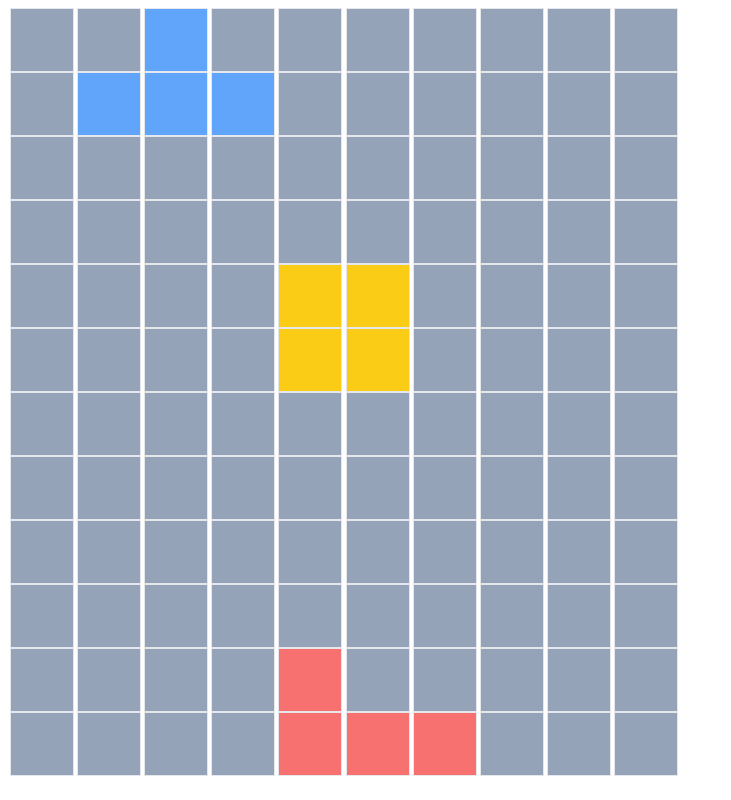
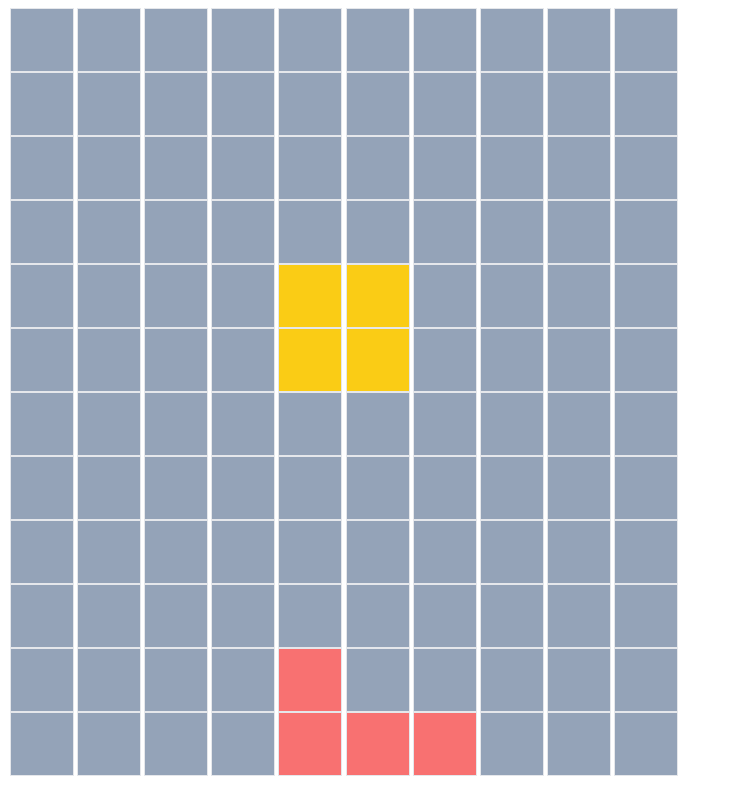
Before and after one commit to swaffzor/tetris-react, a React (Create React App) app: page / in a window 1280 px wide. Shown: the whole page, without its empty margins (0-731 px from the left). Built offline with nearby package versions, Linux system fonts and the light colour scheme.

Commit message:
support rotation

```diff
--- a/src/App.tsx
+++ b/src/App.tsx
@@ -1,8 +1,8 @@
 /* eslint-disable prefer-const */
 /* eslint-disable no-debugger */
 import React, { useEffect, useState } from "react";
-import useKeyPress from "./useKeyPress";
-import { Color, PieceSprite, Spot, SpriteEntry } from "./types";
+import { useDebounce, useKeyPress, useThrottle } from "./hooks";
+import { Color, PieceSprite, Spot, Sprite, SpriteEntry } from "./types";
 import "./App.css";
 
 function App() {
@@ -135,6 +135,7 @@ function App() {
   const keyRightPressed = useKeyPress("ArrowRight");
   const keyDPressed = useKeyPress("d");
   const keySpacePressed = useKeyPress(" ");
+  // const keySpacePressed = useDebounce(spacePressed, 150);
   const leftPressed = keyLeftPressed || keyAPressed;
   const rightPressed = keyRightPressed || keyDPressed;
 
@@ -213,11 +214,11 @@ function App() {
       setTheSprite(sprite, true);
       setIsPieceSet(true);
     }
-    setTimeout(() => {
+    const timeout = setTimeout(() => {
       setTime(time + 1);
     }, 500);
 
-    return () => clearInterval();
+    return () => clearInterval(timeout);
   }, [time]);
 
   useEffect(() => {
@@ -255,23 +256,11 @@ function App() {
   }, [leftPressed, rightPressed, isPieceSet]);
 
   useEffect(() => {
-    debugger;
-    const matrix = [
-      [0, 0, 1, 0],
-      [0, 2, 3, 4],
-      [0, 0, 0, 0],
-      [0, 0, 0, 0],
-    ];
-    // [
-    //   [{ row: 0, col: 2 }],
-    //   [
-    //     { row: 1, col: 1 },
-    //     { row: 1, col: 2 },
-    //     { row: 1, col: 3 },
-    //   ],
-    // ],
+    if (!keySpacePressed) {
+      return;
+    }
     let count = 1;
-    let max = Math.max(pieceSprites.t.height, pieceSprites.t.width);
+    let max = Math.max(sprite.height, sprite.width) + 1;
     let tempMatrix: number[][] = [];
 
     for (let y = 0; y < max; y++) {
@@ -280,49 +269,40 @@ function App() {
         tempMatrix[y].push(0);
       }
     }
-    const reducedMatrix = pieceSprites.t.sprite.flat().map((s) => {
+    const reducedMatrix = sprite.sprite.map((s) => {
       return {
         ...s,
-        col: s.col - pieceSprites.t.column + 1,
+        row: s.row - sprite.row + 1,
+        col: s.col - sprite.column + 1,
       };
     });
 
-    const tempBoard = [...board];
-    // setBoard()
-    reducedMatrix.map((spot) => {
-      const isFixed = tempBoard[spot.row][spot.col].fixed;
-      !isFixed &&
-        tempBoard[spot.row].splice(spot.col, 1, {
-          color: "bg-blue-400",
-          fixed: false,
-        });
+    reducedMatrix.forEach((spot) => {
+      tempMatrix[spot.row][spot.col] = count++;
     });
 
-    // pieceSprites.t.sprite.forEach((row, yOffset) => {
-    //   row.forEach((spot, xOffset) => {
-    //     tempMatrix[spot.row][spot.col] = count++;
-    //   });
-    // });
+    const rotated = tempMatrix[0].map((val, index) =>
+      tempMatrix.map((row) => row[index]).reverse()
+    );
 
-    // const matrix = [
+    const converted: Sprite = [];
+    rotated.forEach((row, y) => {
+      row.forEach((spot, x) => {
+        const index = spot > 0 ? spot - 1 : -1;
+        index >= 0 &&
+          converted?.splice(index, 0, {
+            row: y + sprite.row - 1,
+            col: x + sprite.column - 1,
+          });
+      });
+    });
 
-    // ]
-    // const matrix = sprite.sprite;
-    const idk = matrix[0].map((val, index) =>
-      matrix.map((row) => row[index]).reverse()
-    );
-    // setTheSprite({ ...sprite, sprite: idk });
-    debugger;
-    // let matrix = compose(translate(40, 40), scale(2, 4));
-    // const mtx: Matrix = {
-    //   a: 1,
-    //   b: 0,
-    //   c: 0,
-    //   d: 1,
-    //   e: 0,
-    //   f: 0,
-    // };
-    // const idk = transform(translate(2, 1), mtx);
+    setTheSprite({
+      ...sprite,
+      sprite: converted,
+      height: sprite.width,
+      width: sprite.height,
+    });
   }, [keySpacePressed]);
 
   useEffect(() => {
--- /dev/null
+++ b/src/hooks.tsx
@@ -0,0 +1,72 @@
+import React, { useState, useEffect, useRef } from "react";
+// Hook
+export const useKeyPress = (targetKey: string) => {
+  // State for keeping track of whether key is pressed
+  const [keyPressed, setKeyPressed] = useState(false);
+  // If pressed key is our target key then set to true
+  const downHandler = (key: KeyboardEvent) => {
+    if (key.key === targetKey) {
+      setKeyPressed(true);
+    }
+  };
+  // If released key is our target key then set to false
+  const upHandler = (key: KeyboardEvent): void => {
+    if (key.key === targetKey) {
+      setKeyPressed(false);
+    }
+  };
+  // Add event listeners
+  useEffect(() => {
+    window.addEventListener("keydown", downHandler);
+    window.addEventListener("keyup", upHandler);
+    // Remove event listeners on cleanup
+    return () => {
+      window.removeEventListener("keydown", downHandler);
+      window.removeEventListener("keyup", upHandler);
+    };
+  }, []); // Empty array ensures that effect is only run on mount and unmount
+  return keyPressed;
+};
+
+// https://usehooks.com/useDebounce/
+export const useDebounce = (value: number | boolean, delay: number) => {
+  // State and setters for debounced value
+  const [debouncedValue, setDebouncedValue] = useState(value);
+  useEffect(
+    () => {
+      // Update debounced value after delay
+      const handler = setTimeout(() => {
+        setDebouncedValue(value);
+      }, delay);
+      // Cancel the timeout if value changes (also on delay change or unmount)
+      // This is how we prevent debounced value from updating if value is changed ...
+      // .. within the delay period. Timeout gets cleared and restarted.
+      return () => {
+        clearTimeout(handler);
+      };
+    },
+    [value, delay] // Only re-call effect if value or delay changes
+  );
+  return debouncedValue;
+};
+
+export function useThrottle<T>(value: T, interval = 500): T {
+  const [throttledValue, setThrottledValue] = useState<T>(value);
+  const lastExecuted = useRef<number>(Date.now());
+
+  useEffect(() => {
+    if (Date.now() >= lastExecuted.current + interval) {
+      lastExecuted.current = Date.now();
+      setThrottledValue(value);
+    } else {
+      const timerId = setTimeout(() => {
+        lastExecuted.current = Date.now();
+        setThrottledValue(value);
+      }, interval);
+
+      return () => clearTimeout(timerId);
+    }
+  }, [value, interval]);
+
+  return throttledValue;
+}
--- a/src/useKeyPress.tsx
+++ /dev/null
@@ -1,31 +0,0 @@
-import React, { useState, useEffect } from "react";
-// Hook
-const useKeyPress = (targetKey: string) => {
-  // State for keeping track of whether key is pressed
-  const [keyPressed, setKeyPressed] = useState(false);
-  // If pressed key is our target key then set to true
-  const downHandler = (key: KeyboardEvent) => {
-    if (key.key === targetKey) {
-      setKeyPressed(true);
-    }
-  };
-  // If released key is our target key then set to false
-  const upHandler = (key: KeyboardEvent): void => {
-    if (key.key === targetKey) {
-      setKeyPressed(false);
-    }
-  };
-  // Add event listeners
-  useEffect(() => {
-    window.addEventListener("keydown", downHandler);
-    window.addEventListener("keyup", upHandler);
-    // Remove event listeners on cleanup
-    return () => {
-      window.removeEventListener("keydown", downHandler);
-      window.removeEventListener("keyup", upHandler);
-    };
-  }, []); // Empty array ensures that effect is only run on mount and unmount
-  return keyPressed;
-};
-
-export default useKeyPress;
```
